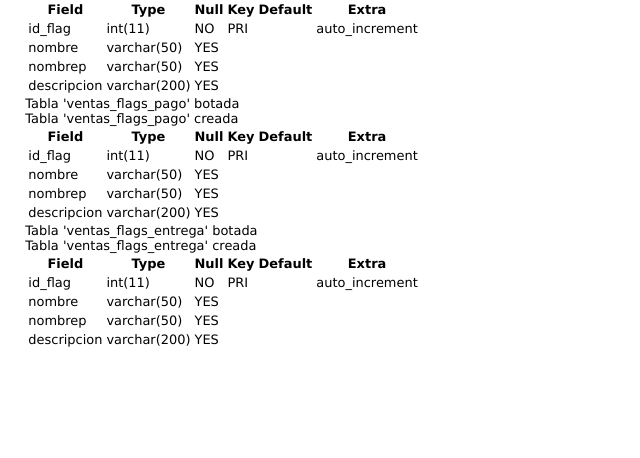
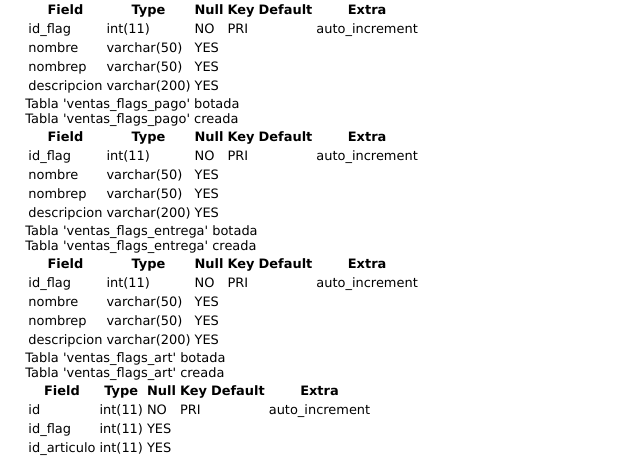
Before and after one commit to vlad88sv/YoMachete, a PHP site: page /instalar.php in a window 1280 px wide. Shown: the part 843-1301 px from the top of the page, without its empty margins (0-640 px from the left). Before the commit the page ends 1190 px from the top, so only its background shows below. Run offline with PHP 8.4, Linux system fonts and the light colour scheme; data that the repository does not hold is empty.

Commit message:
NUEVO: tabla ventas_flags_art
Contendrá los flags por articulo

```diff
--- a/instalar.php
+++ b/instalar.php
@@ -393,6 +393,9 @@ db_agregar_datos("ventas_flags_entrega",array("nombre" => "entrega_sv", "nombrep
 db_agregar_datos("ventas_flags_entrega",array("nombre" => "entrega_pactada", "nombrep" => "Entrega personalmente", "descripcion" => "Marque esta opción si Ud. desea acordar con el comprar un lugar específico para la venta"));
 db_agregar_datos("ventas_flags_entrega",array("nombre" => "entrega_courier", "nombrep" => "Entrega vía courier o compañías de mensajería", "descripcion" => "Marque esta opción si Ud. desea enviar el producto a travez de un courier o una empresa de entrega de paquetes"));
 db_agregar_datos("ventas_flags_entrega",array("nombre" => "entrega_correo", "nombrep" => "Entrega vía correo nacional", "descripcion" => "Marque esta opción si Ud. desea enviar el producto a travez de correo nacional"));
+
+$campos = "id INT NOT NULL AUTO_INCREMENT PRIMARY KEY, id_flag INT, id_articulo INT";
+echo db_crear_tabla("ventas_flags_art", $campos, true);
 ?>
 </body>
 </html>
```
